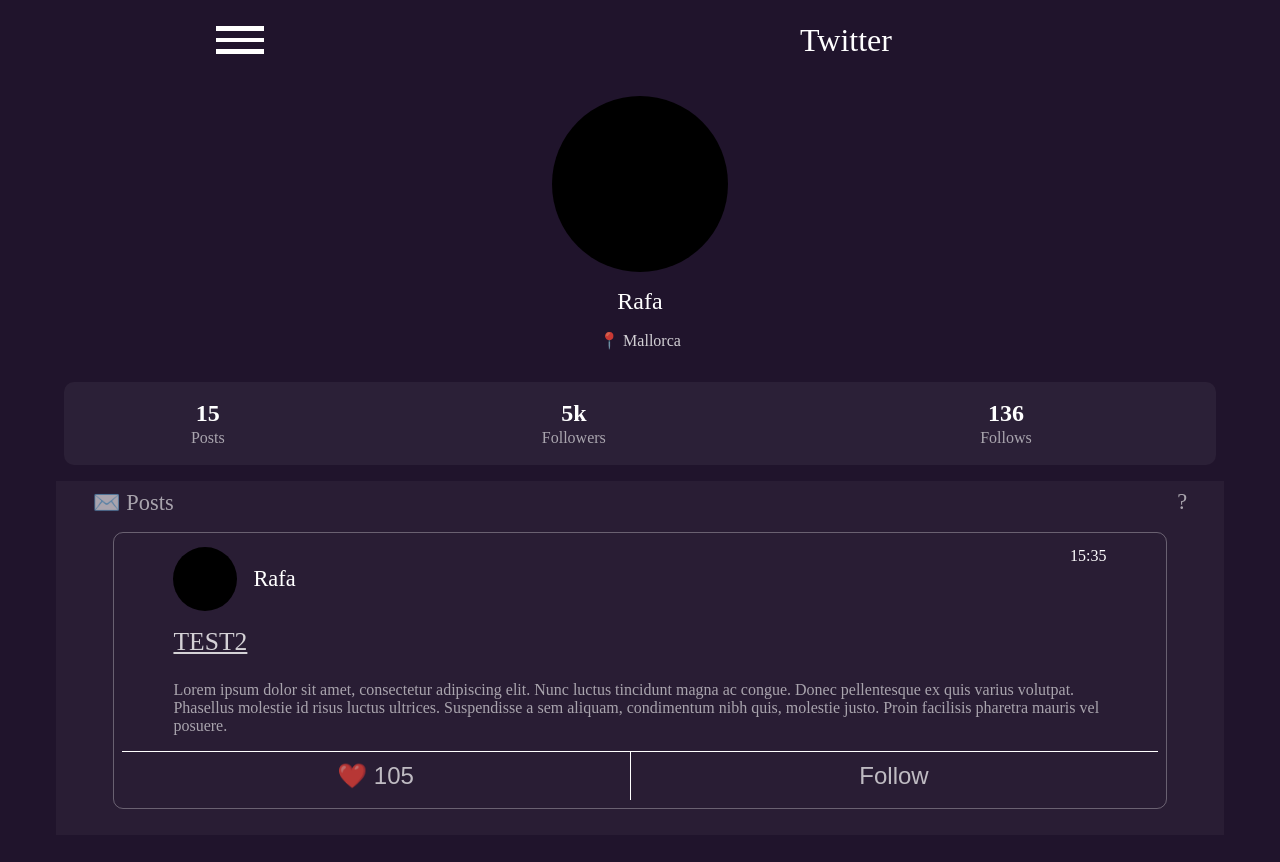
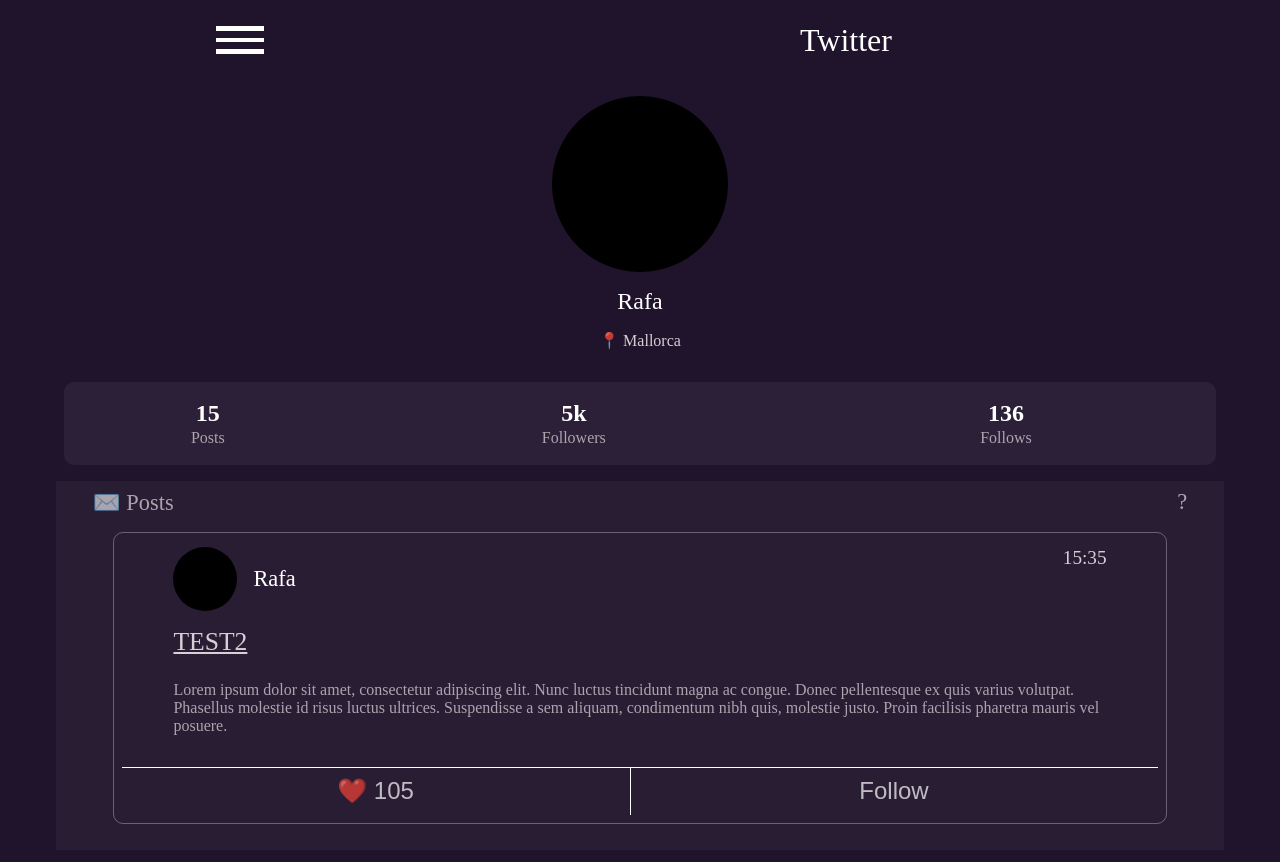
Before and after one commit to Rafa1263/TWITTER, an Angular app: page /profile in a window 1280 px wide. Shown: the top 862 px of the page. Built offline with nearby package versions, Linux system fonts and the light colour scheme; no server answers.

Commit message:
Profiel update

```diff
--- a/src/app/components/profile/profile.component.scss
+++ b/src/app/components/profile/profile.component.scss
@@ -132,6 +132,11 @@
             margin-left: 1rem;
           }
         }
+
+        .date {
+          font-size: 1.2rem;
+          color: hsl(0, 0%, 100%, 0.8);
+        }
       }
 
       .second-part {
@@ -158,6 +163,7 @@
       .buttons_post {
         width: 100%;
         height: 100%;
+        margin-top: 1rem;
 
         input {
           font-size: 1.5rem;
@@ -178,7 +184,7 @@
 
 
         .line1 {
-          height: 1px;
+          height: 0.1px;
           width: 100%;
           background-color: white;
         }
```
